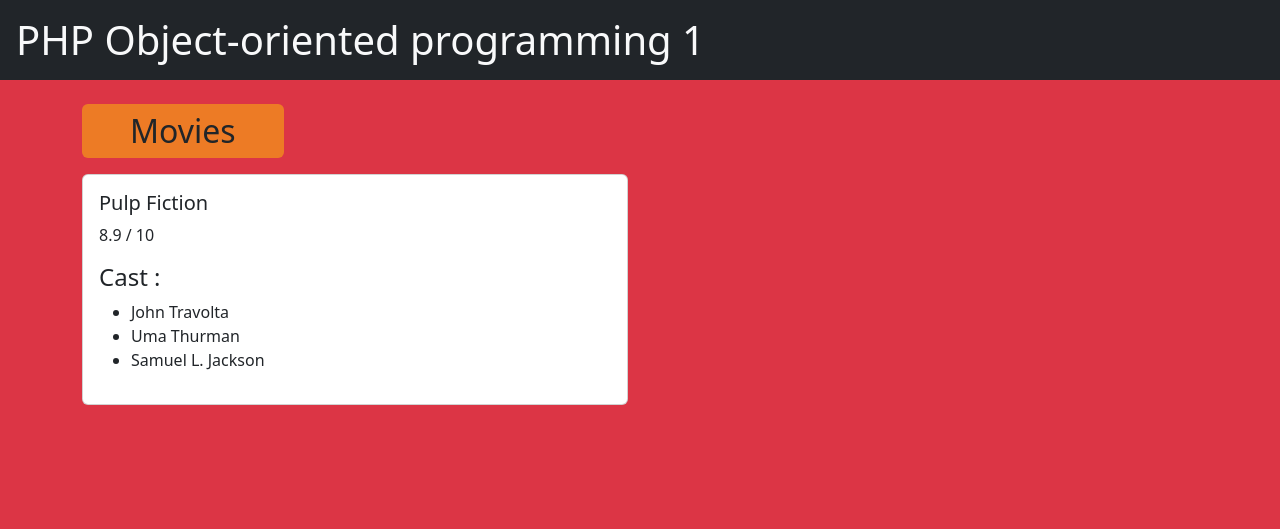
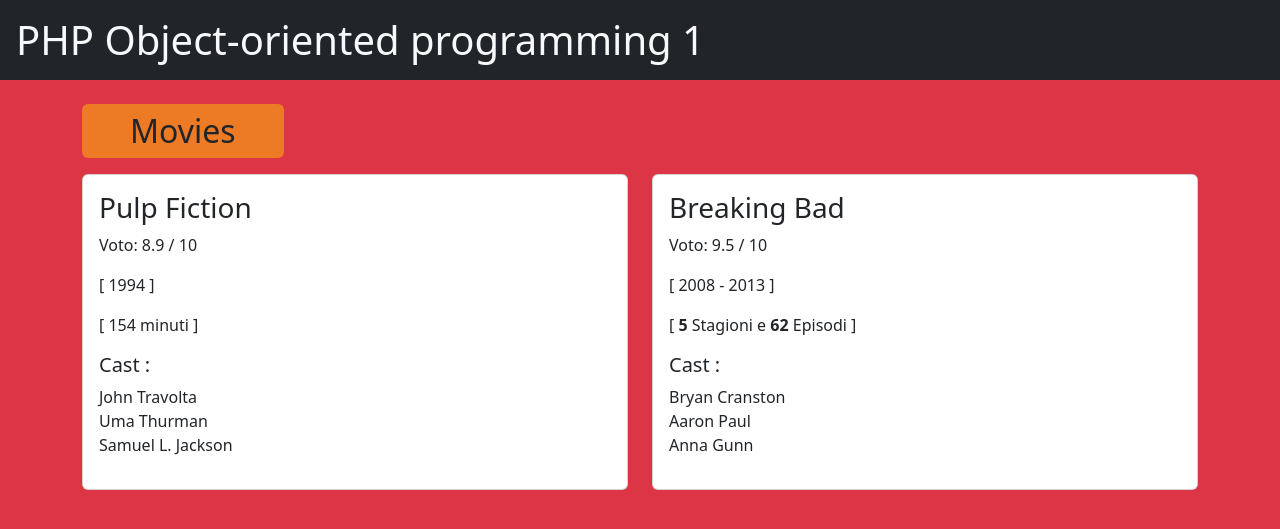
Before and after one commit to aldoaquino451/php-oop-1, a PHP site: page / in a window 1280 px wide. Shown: the top 529 px of the page. Run offline with PHP 8.4, Linux system fonts and the light colour scheme.

Commit message:
[add] un fil e una serei

```diff
--- a/Model/Movie.php
+++ b/Model/Movie.php
@@ -6,7 +6,7 @@ class Movie extends Production
   public $published_year; // anno pubblicazione
   public $running_time; // durata in minuti
 
-  public function _construct(string $_title, array $_casts, int $_vote, int $_published_year, int $_running_time)
+  public function __construct(string $_title, array $_casts, int $_vote, int $_published_year, int $_running_time)
   {
     $this->published_year = $_published_year;
     $this->running_time = $_running_time;
--- a/db/db.php
+++ b/db/db.php
@@ -5,7 +5,16 @@ $list = [
     "Pulp Fiction",
     ["John Travolta", "Uma Thurman", "Samuel L. Jackson"],
     89,
-    1999,
-    2000
+    1994,
+    154
+  ),
+  new TvSerie(
+    "Breaking Bad",
+    ["Bryan Cranston", "Aaron Paul ", "Anna Gunn"],
+    95,
+    2008,
+    2013,
+    62,
+    5
   )
 ];
--- a/index.php
+++ b/index.php
@@ -40,30 +40,62 @@ require_once __DIR__ . "/db/db.php";
           <div class="card">
             <div class="card-body">
 
-              <h5 class="card-title">
+              <h3 class="card-title">
                 <?php echo $show->title ?>
-              </h5>
+              </h3>
 
               <p>
+                Voto:
                 <?php echo $show->getVote() ?> / 10
               </p>
 
+              <div class="<?= $show->aired_from_year ?? 'd-none' ?>">
+                <p>
+                  &lbrack;
+                  <?= $show->aired_from_year ?? '' ?> -
+                  <?= $show->aired_to_year ?? '' ?>
+                  &rbrack;
+                </p>
+                <p>
+                  &lbrack;
+                  <strong>
+                    <?php echo $show->number_of_seasons ?? '' ?>
+                  </strong>
+                  Stagioni e
+                  <strong>
+                    <?php echo $show->number_of_episodes ?? '' ?>
+                  </strong>
+                  Episodi
+                  &rbrack;
+                </p>
+              </div>
+
+              <div class="<?= $show->published_year ?? 'd-none' ?>">
+                <p>
+                  &lbrack;
+                  <?php echo $show->published_year ?? '' ?>
+                  &rbrack;
+                </p>
+                <p>
+                  &lbrack;
+                  <?php echo $show->running_time ?? '' ?>
+                  minuti
+                  &rbrack;
+                </p>
+              </div>
+
               <div>
-                <h4>Cast :</h4>
-                <ul>
+                <h5>Cast :</h5>
+                <ul class=" list-group pb-3 ">
 
                   <?php foreach ($show->casts as $cast): ?>
-                    <li>
+                    <li class=" list-unstyled ">
                       <?php echo $cast ?>
                     </li>
                   <?php endforeach; ?>
 
                 </ul>
               </div>
-
-              <p>
-                <?php echo $show->published_year ?>
-              </p>
 
             </div>
           </div>
```
